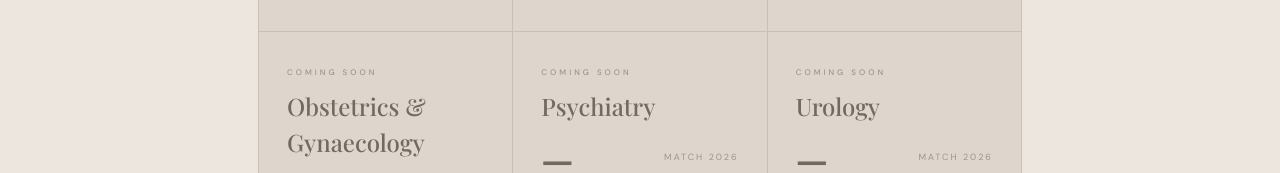
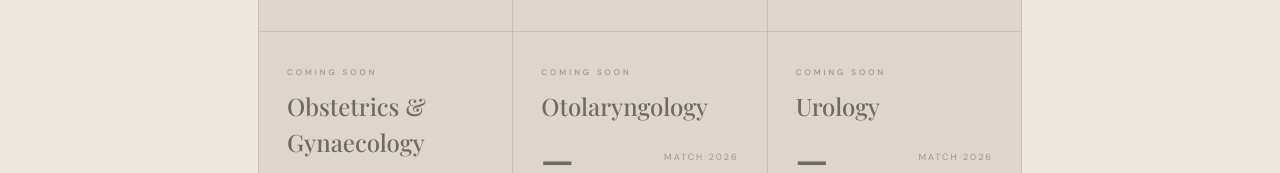
Before and after one commit to TomiEni/Blackmeninmedicine, a plain HTML site: page index.html in a window 1280 px wide. Shown: the part 2681-2854 px from the top of the page. Drawn offline with nearby package versions, Linux system fonts and the light colour scheme; a web font is replaced by a local one.

Commit message:
Replace psychiatry with otolaryngology

```diff
--- a/index.html
+++ b/index.html
@@ -1023,7 +1023,7 @@ ul.match-list { list-style: none; }
       </div>
       <div class="specialty-card coming-soon">
         <span class="sc-label">Coming Soon</span>
-        <span class="sc-specialty">Psychiatry</span>
+        <span class="sc-specialty">Otolaryngology</span>
         <div class="sc-footer">
           <span class="sc-count">—</span>
           <div class="sc-right"><span class="sc-year">Match 2026</span></div>
```
